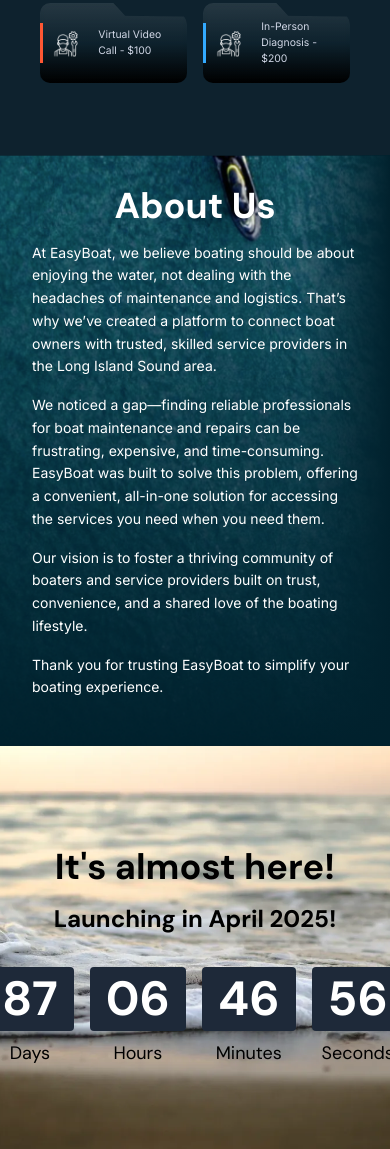
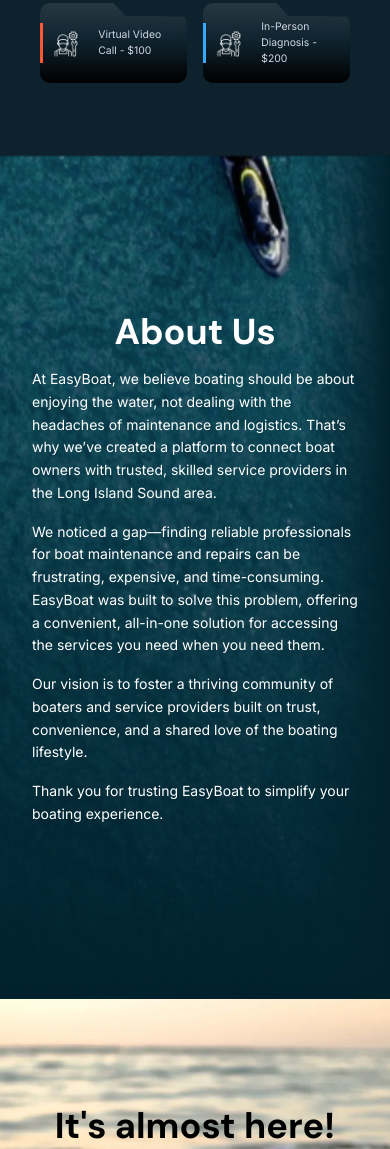
Before and after one commit to priyanshu-swe/EasyBoat, a website: page index.html in a window 390 px wide. Shown: the part 7385-8534 px from the top of the page. Drawn offline with Linux system fonts and the light colour scheme.

Commit message:
Add utility classes for display and height adjustments; update About section for improved layout

```diff
--- a/index.html
+++ b/index.html
@@ -612,7 +612,7 @@
       </section>
 
       <!-- About -->
-      <section id="about" class="about-bg relative w-full min-h-[70vh]">
+      <section id="about" class="about-bg relative w-full min-h-screen">
         <div
           class="absolute inset-0 flex flex-col justify-center text-left px-8 md:px-16"
         >
@@ -660,7 +660,7 @@
             <!-- Days -->
             <div class="flex flex-col items-center">
               <div
-                class="bg-gray-800 text-white text-5xl md:text-6xl font-bold px-4 py-2 rounded"
+                class="bg-gray-800 text-white text-3xl md:text-6xl font-bold px-4 py-2 rounded"
               >
                 <span id="days">00</span>
               </div>
@@ -669,7 +669,7 @@
             <!-- Hours -->
             <div class="flex flex-col items-center">
               <div
-                class="bg-gray-800 text-white text-5xl md:text-6xl font-bold px-4 py-2 rounded"
+                class="bg-gray-800 text-white text-3xl md:text-6xl font-bold px-4 py-2 rounded"
               >
                 <span id="hours">00</span>
               </div>
@@ -678,7 +678,7 @@
             <!-- Minutes -->
             <div class="flex flex-col items-center">
               <div
-                class="bg-gray-800 text-white text-5xl md:text-6xl font-bold px-4 py-2 rounded"
+                class="bg-gray-800 text-white text-3xl md:text-6xl font-bold px-4 py-2 rounded"
               >
                 <span id="minutes">00</span>
               </div>
@@ -687,7 +687,7 @@
             <!-- Seconds -->
             <div class="flex flex-col items-center">
               <div
-                class="bg-gray-800 text-white text-5xl md:text-6xl font-bold px-4 py-2 rounded"
+                class="bg-gray-800 text-white text-3xl md:text-6xl font-bold px-4 py-2 rounded"
               >
                 <span id="seconds">00</span>
               </div>
```
Also changed, not shown: assets/css/style.css.
